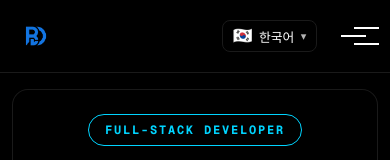
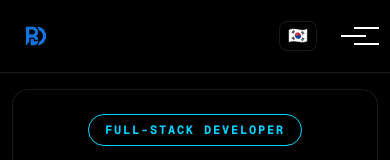
Before and after one commit to BlueDeveloper/Archive, a Next.js app: page / in a window 390 px wide. Shown: the top 160 px of the page. Built offline with nearby package versions, Linux system fonts and the light colour scheme.

Commit message:
모바일 좁은 화면에서 언어 드롭다운 국기만 표시

```diff
--- a/app/styles/navigation.css
+++ b/app/styles/navigation.css
@@ -317,6 +317,15 @@
   .logo-image {
     height: 40px;
   }
+
+  .lang-dropdown__label,
+  .lang-dropdown__arrow {
+    display: none;
+  }
+
+  .lang-dropdown__trigger {
+    padding: 0.35rem 0.5rem;
+  }
 }
 
 @media (min-width: 1920px) {
```
